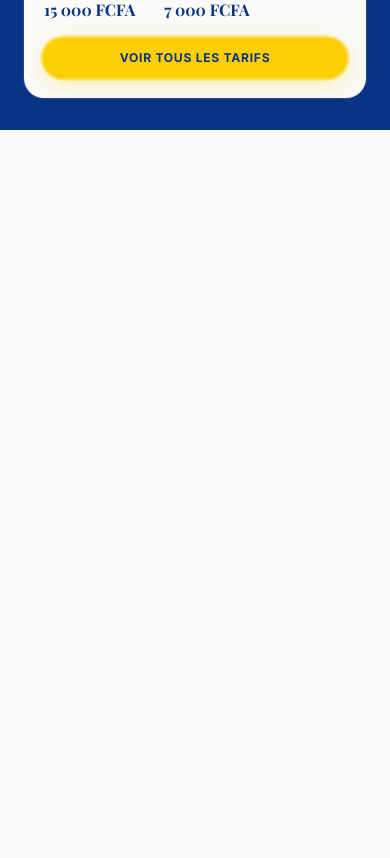
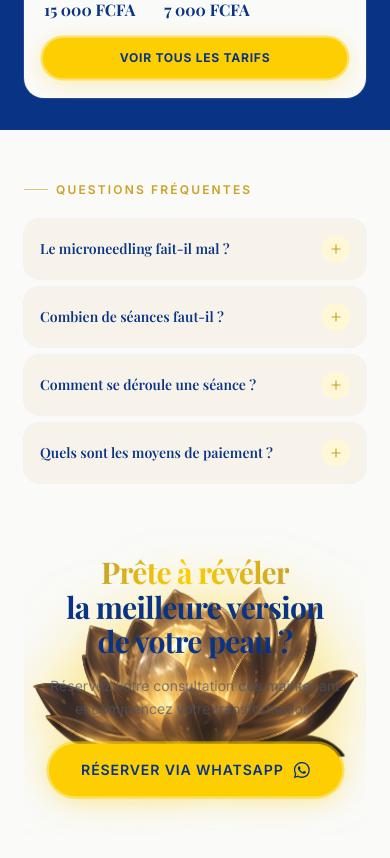
Before and after one commit to kenryalonzo/com.cythia.dev, a Next.js app: page / in a window 390 px wide. Shown: the part 6600-7458 px from the top of the page. Before the commit the page ends 6730 px from the top, so only its background shows below. Built offline with nearby package versions, Linux system fonts and the light colour scheme.

Commit message:
Refactor code structure for improved readability and maintainability

```diff
--- a/app/page.tsx
+++ b/app/page.tsx
@@ -1,5 +1,6 @@
 import { Expertise } from "@/components/Expertise";
 import { Explore } from "@/components/Explore";
+import { FAQ } from "@/components/FAQ";
 import { FeaturedTreatments } from "@/components/FeaturedTreatments";
 import { Hero } from "@/components/Hero";
 import { Navbar } from "@/components/Navbar";
@@ -19,6 +20,7 @@ export default function Home() {
 				<Expertise />
 				<Testimonials />
 				<Explore />
+				<FAQ />
 			</main>
 		</>
 	);
--- /dev/null
+++ b/components/FAQ.tsx
@@ -0,0 +1,162 @@
+"use client";
+
+import { AnimatePresence, motion } from "framer-motion";
+import { Plus } from "lucide-react";
+import Image from "next/image";
+import { useState } from "react";
+import { Button } from "@/components/ui/Button";
+import { Reveal } from "@/components/ui/Reveal";
+import { waLink } from "@/lib/site";
+
+type FAQ = {
+	question: string;
+	answer: string;
+};
+
+const faqs: FAQ[] = [
+	{
+		question: "Le microneedling fait-il mal ?",
+		answer:
+			"Un anesthésiant topique est appliqué avant la séance pour minimiser toute inconfort. La plupart des clientes décrivent une sensation de légères picotements.",
+	},
+	{
+		question: "Combien de séances faut-il ?",
+		answer:
+			"En général, 3 à 6 séances sont recommandées pour des résultats optimaux, espacées de 3 à 4 semaines. Votre protocole sera adapté lors du diagnostic.",
+	},
+	{
+		question: "Comment se déroule une séance ?",
+		answer:
+			"Après un nettoyage approfondi, nous appliquons le protocole adapté à votre peau. La duree moyenne est de 45 minutes a 1 heure.",
+	},
+	{
+		question: "Quels sont les moyens de paiement ?",
+		answer:
+			"Nous acceptons les paiements en especes, par Mobile Money (Orange Money, MTN) ainsi que par carte bancaire.",
+	},
+];
+
+export function FAQ() {
+	const [openIndex, setOpenIndex] = useState<number | null>(null);
+
+	return (
+		<section className="relative overflow-hidden bg-ivory py-10 md:py-14">
+			<div className="container-luxe">
+				<div className="grid grid-cols-1 items-start gap-8 lg:grid-cols-[1fr_1.2fr]">
+					{/* Colonne gauche — FAQ */}
+					<Reveal direction="left">
+						<span className="eyebrow inline-flex items-center gap-2">
+							<span className="h-px w-6 bg-gold-deep/60" aria-hidden />
+							Questions fréquentes
+						</span>
+
+						<div className="mt-5 space-y-2">
+							{faqs.map((faq, i) => (
+								<div
+									key={faq.question}
+									className="overflow-hidden rounded-xl bg-cream ring-1 ring-slate-line/25"
+								>
+									<button
+										type="button"
+										onClick={() => setOpenIndex(openIndex === i ? null : i)}
+										className="flex w-full items-center justify-between gap-4 p-4 text-left"
+									>
+										<span className="font-display text-sm font-semibold text-royal">
+											{faq.question}
+										</span>
+										<motion.span
+											animate={{ rotate: openIndex === i ? 45 : 0 }}
+											transition={{ duration: 0.2 }}
+											className="flex h-7 w-7 shrink-0 items-center justify-center rounded-full bg-gold-soft text-gold-deep"
+										>
+											<Plus size={14} />
+										</motion.span>
+									</button>
+									<AnimatePresence initial={false}>
+										{openIndex === i && (
+											<motion.div
+												initial={{ height: 0 }}
+												animate={{ height: "auto" }}
+												exit={{ height: 0 }}
+												transition={{ duration: 0.3, ease: [0.22, 1, 0.36, 1] }}
+											>
+												<p className="px-4 pb-4 text-xs leading-relaxed text-slate-ink/65">
+													{faq.answer}
+												</p>
+											</motion.div>
+										)}
+									</AnimatePresence>
+								</div>
+							))}
+						</div>
+					</Reveal>
+
+					{/* Colonne droite — CTA + Lotus */}
+					<Reveal direction="right">
+						<div className="relative flex min-h-[300px] items-center justify-center overflow-hidden py-10 lg:min-h-[360px]">
+							{/* Lotus en arrière-plan — collé à droite */}
+							<motion.div
+								animate={{
+									y: [0, -8, 0],
+									rotate: [0, 2, 0],
+								}}
+								transition={{
+									duration: 6,
+									repeat: Infinity,
+									ease: "easeInOut",
+								}}
+								className="absolute bottom-0 right-0 top-0 my-auto flex items-center"
+							>
+								<Image
+									src="/assets/images/lotus-cote-droit.png"
+									alt=""
+									width={280}
+									height={280}
+									style={{ width: "auto", height: "auto" }}
+									className="object-contain drop-shadow-[0_0_30px_rgba(253,207,2,0.5)]"
+								/>
+							</motion.div>
+
+							{/* Contenu CTA — centré */}
+							<div className="relative z-10 max-w-md text-center lg:text-left">
+								<h2 className="font-display text-3xl font-bold leading-[1.15] tracking-tight text-royal sm:text-4xl">
+									<span className="text-gradient-gold">Prête à révéler</span>
+									<br />
+									la meilleure version
+									<br />
+									de votre peau ?
+								</h2>
+								<p className="mt-4 text-sm leading-relaxed text-slate-ink/70">
+									Réservez votre consultation dès maintenant
+									<br />
+									et commencez votre transformation.
+								</p>
+								<div className="mt-6">
+									<Button
+										href={waLink()}
+										external
+										variant="gold"
+										size="lg"
+										className="animate-pulse-glow shadow-gold"
+										icon={
+											<svg
+												viewBox="0 0 24 24"
+												fill="currentColor"
+												className="h-4 w-4"
+												aria-hidden="true"
+											>
+												<path d="M17.472 14.382c-.297-.149-1.758-.867-2.03-.967-.273-.099-.471-.148-.67.15-.197.297-.767.966-.94 1.164-.173.199-.347.223-.644.075-.297-.15-1.255-.463-2.39-1.475-.883-.788-1.48-1.761-1.653-2.059-.173-.297-.018-.458.13-.606.134-.133.298-.347.446-.52.149-.174.198-.298.298-.497.099-.198.05-.371-.025-.52-.075-.149-.669-1.612-.916-2.207-.242-.579-.487-.5-.669-.51-.173-.008-.371-.01-.57-.01-.198 0-.52.074-.792.372-.272.297-1.04 1.016-1.04 2.479 0 1.462 1.065 2.875 1.213 3.074.149.198 2.096 3.2 5.077 4.487.709.306 1.262.489 1.694.625.712.227 1.36.195 1.871.118.571-.085 1.758-.719 2.006-1.413.248-.694.248-1.289.173-1.413-.074-.124-.272-.198-.57-.347m-5.421 7.403h-.004a9.87 9.87 0 01-5.031-1.378l-.361-.214-3.741.982.998-3.648-.235-.374a9.86 9.86 0 01-1.51-5.26c.001-5.45 4.436-9.884 9.888-9.884 2.64 0 5.122 1.03 6.988 2.898a9.825 9.825 0 012.893 6.994c-.003 5.45-4.437 9.884-9.885 9.884m8.413-18.297A11.815 11.815 0 0012.05 0C5.495 0 .16 5.335.157 11.892c0 2.096.547 4.142 1.588 5.945L.057 24l6.305-1.654a11.882 11.882 0 005.683 1.448h.005c6.554 0 11.89-5.335 11.893-11.893a11.821 11.821 0 00-3.48-8.413z" />
+											</svg>
+										}
+									>
+										Réserver via WhatsApp
+									</Button>
+								</div>
+							</div>
+						</div>
+					</Reveal>
+				</div>
+			</div>
+		</section>
+	);
+}
```
Also changed, not shown: public/assets/images/lotus-cote-droit.png (added).
